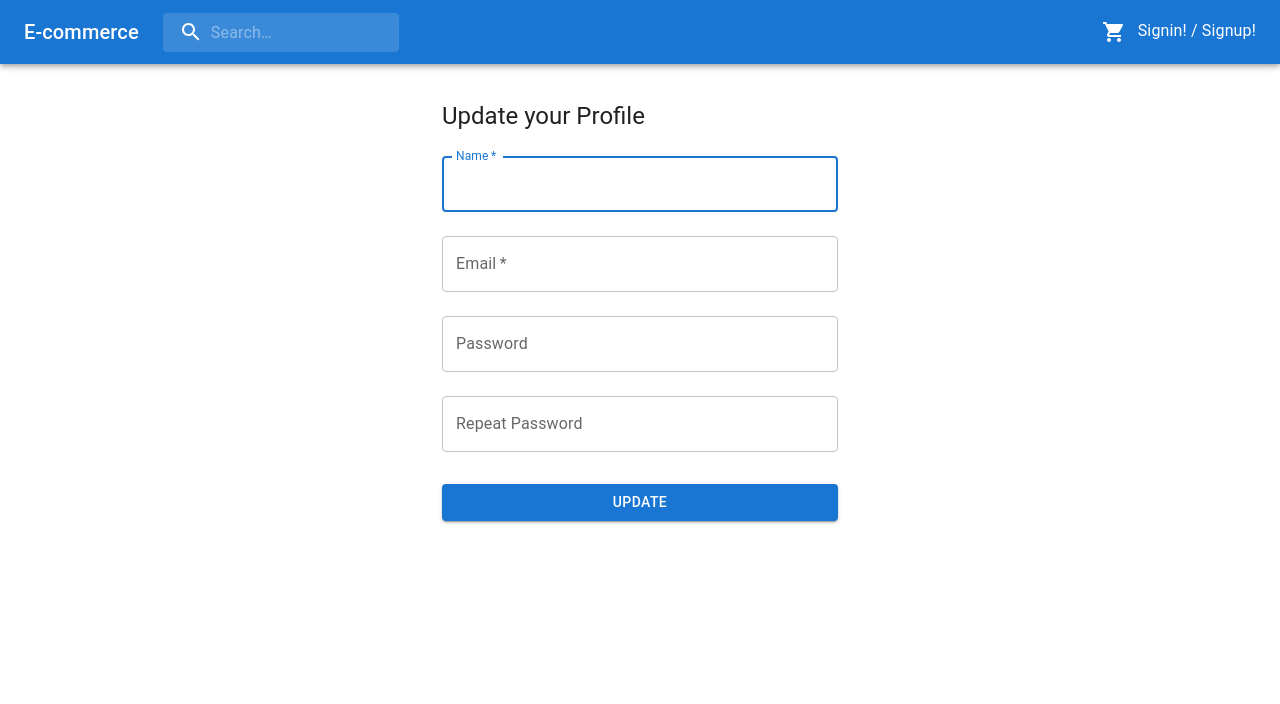
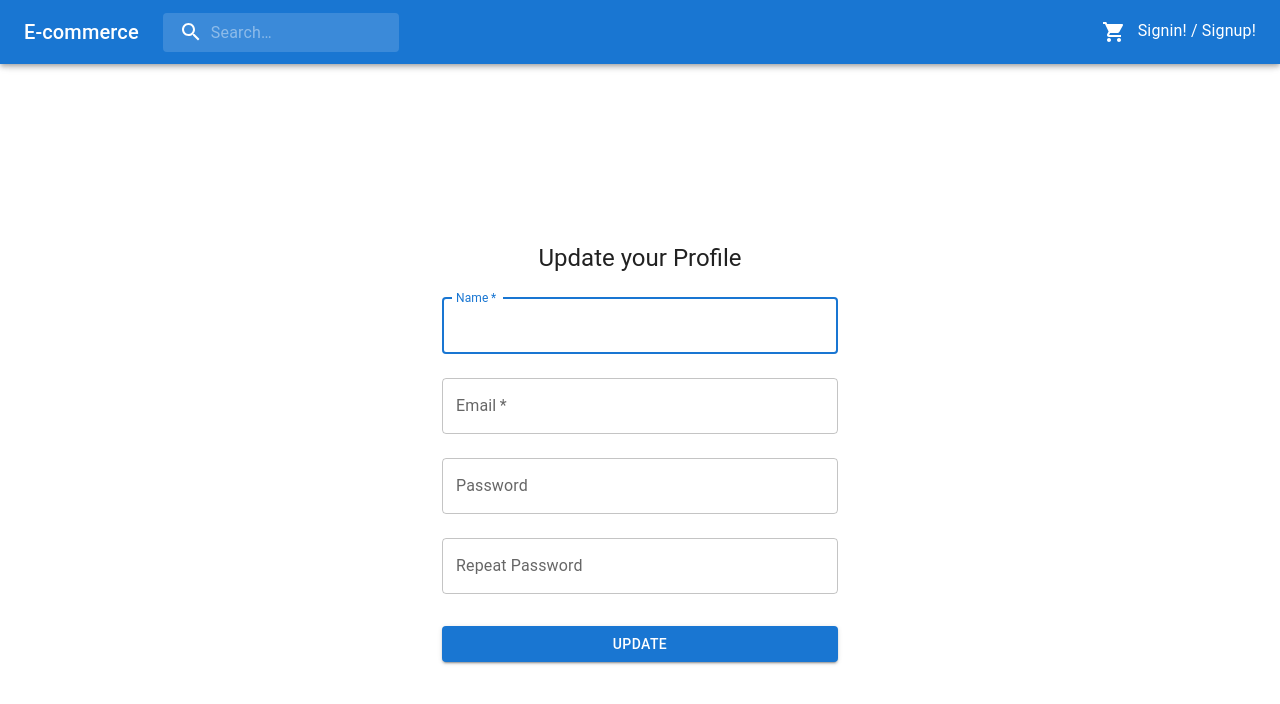
Before and after one commit to Ameer-Alaswad/E-commerce, a React (Create React App) app in the folder frontend/: page /user/update in a window 1280 px wide. Shown: the top 704 px of the page. Built offline with nearby package versions, Linux system fonts and the light colour scheme.

Commit message:
fine tuning

```diff
--- a/frontend/src/App.tsx
+++ b/frontend/src/App.tsx
@@ -16,14 +16,13 @@ import SignUp from "./components/authentication/sign-up/SignUp";
 import PaymentUi from "./components/checkout/PaymentUi";
 import PlaceOrderUi from "./components/checkout/place-order";
 import OrderScreen from "./components/orders/OrderScreen";
-import { Box } from "@mui/material";
 import OrdersHistory from "./components/orders/order-history";
 import ProfileUpdate from "./components/ProfileUpdate";
 const reactQueryClient = new QueryClient()
 
 function App() {
   return (
-    <Box>
+    <>
       <ShoppingCartProvider>
         <QueryClientProvider client={ reactQueryClient }>
           <BrowserRouter>
@@ -46,7 +45,7 @@ function App() {
           </BrowserRouter>
         </QueryClientProvider>
       </ShoppingCartProvider>
-    </Box>
+    </>
   );
 }
 export default App;
--- a/frontend/src/components/ProfileUpdate.tsx
+++ b/frontend/src/components/ProfileUpdate.tsx
@@ -17,7 +17,7 @@ const ProfileUpdate = () => {
     const { name: userName, token: userToken, email: userEmail } = userSignin || {};
 
     const [name, setName] = useState<string | undefined>(userName || userData?.name);
-    const [token, setToken] = useState<string | undefined>(userToken || userData?.token);
+    const [token] = useState<string | undefined>(userToken || userData?.token);
     const [email, setEmail] = useState<string | undefined>(userEmail || userData?.email);
     const [password, setPassword] = useState<string>('');
     const [repeatPassword, setRepeatPassword] = useState<string>('');
@@ -47,9 +47,10 @@ const ProfileUpdate = () => {
     };
 
     return (
-        <Container component="main" maxWidth="xs" sx={ { marginTop: '100px' } }>
+        <Container component="main" maxWidth="xs" sx={ { marginTop: '60px' } }>
+            <Box className='kalb'>
                 <CssBaseline />
-            <Box>
+                <Box sx={ { width: '100%', display: 'flex', alignItems: 'center', flexDirection: 'column', height: "100vh", justifyContent: 'center' } }>
                     <Typography component="h1" variant="h5">
                         Update your Profile
                     </Typography>
@@ -105,6 +106,8 @@ const ProfileUpdate = () => {
                         </Button>
                     </Box>
                 </Box>
+            </Box>
+
         </Container>
     );
 };
```
Lines whose indentation alone changed are shown as unchanged.
